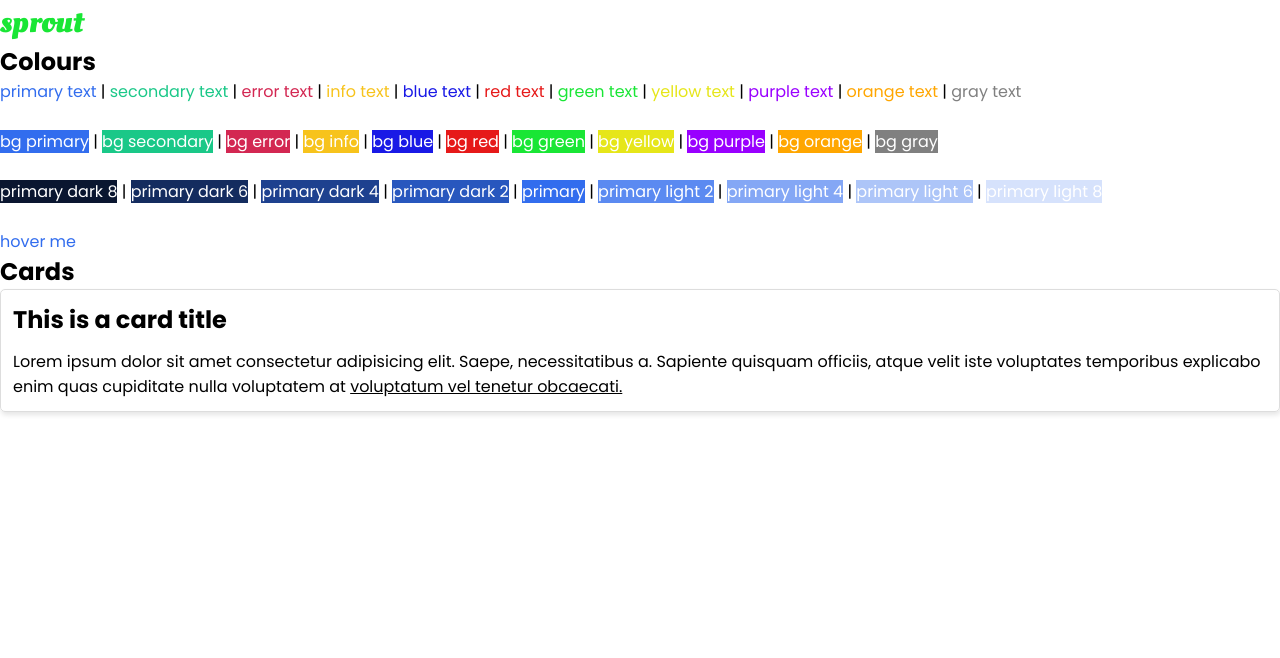
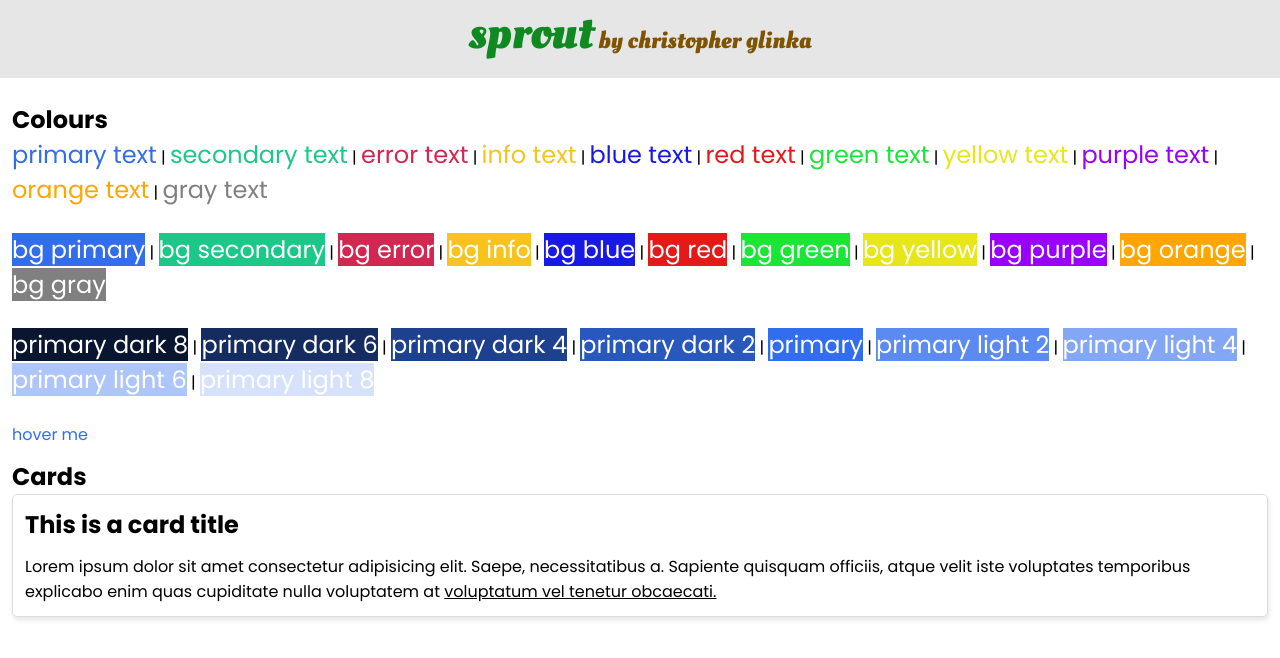
Before and after one commit to CGlinka95/sass-css-lib, a website: page src/index.html in a window 1280 px wide. Drawn offline with Linux system fonts and the light colour scheme.

Commit message:
header
making some small header and title adjustments

```diff
--- a/src/index.html
+++ b/src/index.html
@@ -10,11 +10,10 @@
     <link rel="stylesheet" href="css/index.css">
 </head>
 <body>
-    <header>
-
+    <header class="bg-gray-light-8">
+        <h1 class="text-green-dark-4"><a href="index.html">sprout<span class="text-orange-dark-5"> by christopher glinka</span></a></h1>
     </header>
     <main>
-        <h1 class="text-green "><a href="index.html">sprout</a></h1>
         <!-- colors -->
         <h2>Colours</h2>
             <span class="text-primary">primary text</span> |
@@ -57,7 +56,7 @@
 
             <br><br>
 
-            <a href="#" class="text-primary text-hover-green-light-1">hover me</a>
+            <a href="#" class="text-primary text-hover-green-dark-4">hover me</a>
 
         <!-- font-sizes -->
 
@@ -67,12 +66,13 @@
         <h2>Cards</h2>
         <div class="card">
             <h3 class="card-title">This is a card title</h3>
-            <p class="card-body">Lorem ipsum dolor sit amet consectetur adipisicing elit. Saepe, necessitatibus a. Sapiente quisquam officiis, atque velit iste voluptates temporibus explicabo enim quas cupiditate nulla voluptatem at <a href="#">voluptatum vel tenetur obcaecati.</a></p>
+            <p class="card-body">Lorem ipsum dolor sit amet consectetur adipisicing elit. Saepe, necessitatibus a. Sapiente quisquam officiis, atque velit iste voluptates temporibus explicabo enim quas cupiditate nulla voluptatem at <a href="#" class="text-hover-green-dark-4">voluptatum vel tenetur obcaecati.</a></p>
         </div>
 
         <!-- grid-system -->
 
         <!-- utilities -->
+
     </main>
 </body>
 </html>
--- a/src/sprout/_base.scss
+++ b/src/sprout/_base.scss
@@ -4,16 +4,31 @@
 /* reset styles */
 * {
     color: inherit;
-    margin: 0;
+    margin: 0 auto;
   }
 
   body {
     font-family: Poppins;
   }
 
+  main {
+    margin: $base-margin;
+  }
+
   h1 {
     font-family: Oleo Script;
     font-weight: bold;
+    font-size: $font-size-xxl;
+    text-align: center;
+    padding-bottom: $base-padding;
+  }
+
+  h2 {
+    padding-top: $base-padding;
+  }
+
+  span {
+    font-size: $font-size-lg;
   }
 
   ul {
```
Also changed, not shown: src/css/index.css.
